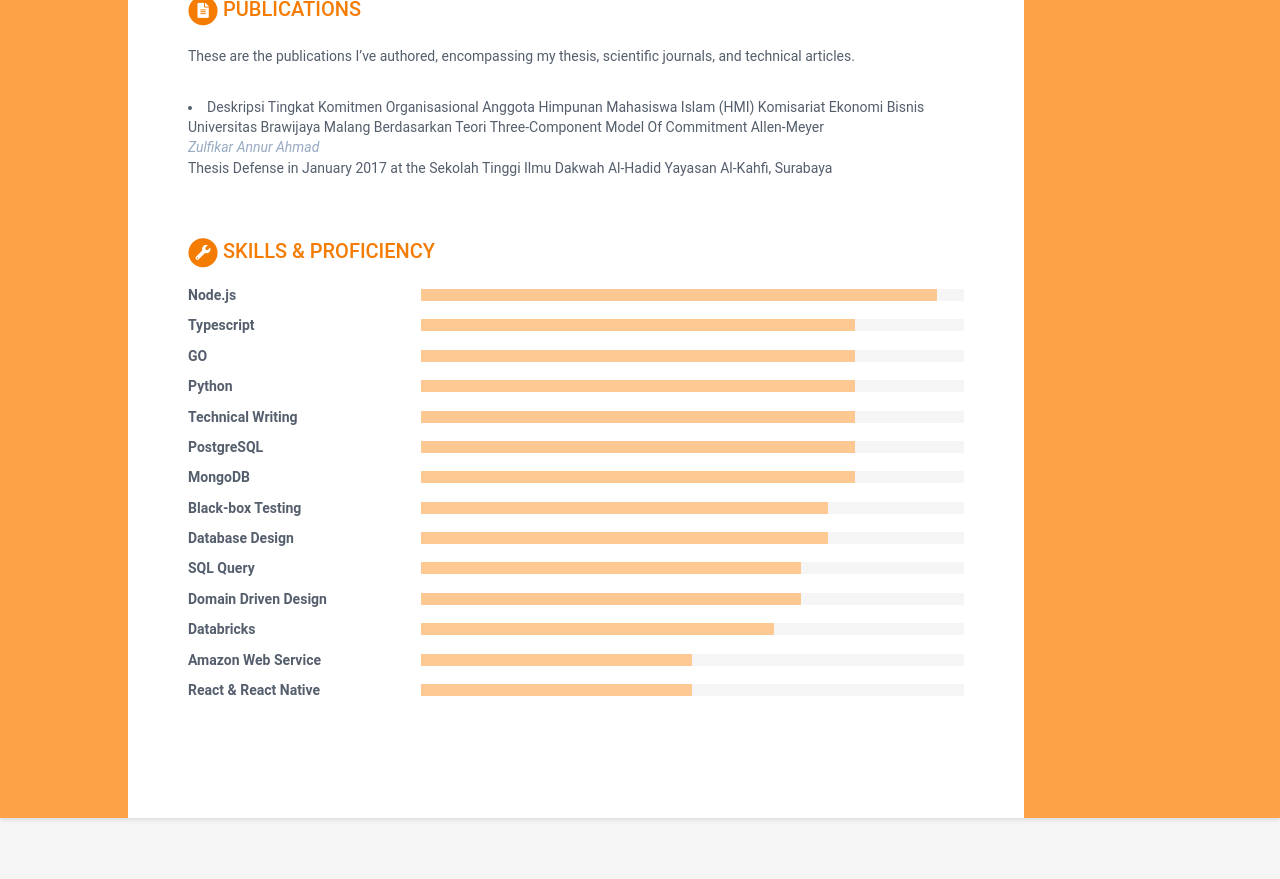
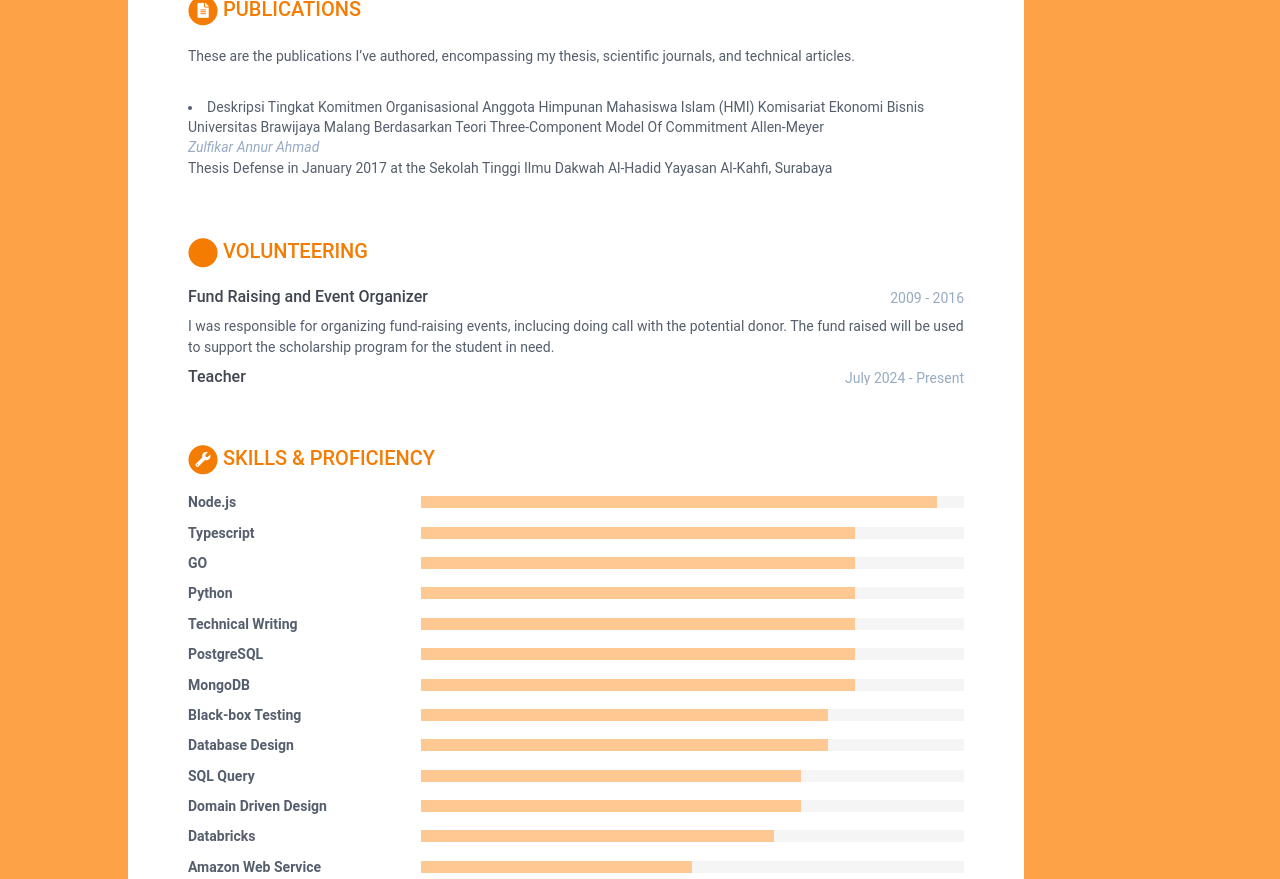
Before and after one commit to cakjulpikar/life-cv, a Jekyll site: the page built from index.html, in a window 1280 px wide and 900 px high, scrolled down 2157 px, cut to the strip 21-900 px from the top of the window. Built offline with Jekyll 4.4.1, drawn with Linux system fonts in a browser that asks for light colours; before the commit the page ends 2996 px from its top, so only the background shows below that.

Commit message:
add volunteering

```diff
--- a/_data/data.yml
+++ b/_data/data.yml
@@ -202,6 +202,22 @@ publications:
         authors: Zulfikar Annur Ahmad
         conference: Thesis Defense in January 2017 at the Sekolah Tinggi Ilmu Dakwah Al-Hadid Yayasan Al-Kahfi, Surabaya
 
+volunteering:
+    title: Volunteering
+    info:
+      - role: Fund Raising and Event Organizer
+        time: 2009 - 2016
+        organization: Yayasan Al Kahfi Malang
+        details: |
+          I was responsible for organizing fund-raising events, inclucing doing call with the potential donor.
+          The fund raised will be used to support the scholarship program for the student in need.
+      - role: Teacher
+        time: July 2024 - Present
+        organization: PKBM YPAB Tangerang Selatan
+        detail: |
+          I teach Informatics and Bahasa Indonesia in here.
+          I responsible for planning for class material, give assignment, and providing subject score at the end of semester.
+
 skills:
     title: Skills &amp; Proficiency
 
--- /dev/null
+++ b/_includes/volunteering.html
@@ -0,0 +1,38 @@
+{% assign volunteering = site.data.data.volunteering %}
+{% if volunteering %}
+<section class="section volunteering-section">
+
+    <h2 class="section-title">
+      <span class="fa-stack fa-xs">
+        <i class="fas fa-circle fa-stack-2x"></i>
+        <i class="fas fa-wreath fa-stack-1x fa-inverse"></i>
+      </span>
+      {{ volunteering.title }}
+    </h2>
+
+    {% for volunteering_exp in volunteering.info %}
+  <div class="item">
+
+    <div class="meta">
+
+      <div class="upper-row">
+        <h3 class="job-title">{{ volunteering_exp.role }}</h3>
+        <div class="time">{{ volunteering_exp.time }}</div>
+      </div><!--//upper-row-->
+
+      <div class="company">{{ volunteering_exp.company }}</div>
+
+    </div><!--//meta-->
+
+    {% if volunteering_exp.details %}
+    <div class="details">
+      {{ volunteering_exp.details | markdownify }}
+    </div><!--//details-->
+    {% endif %}
+
+  </div><!--//item-->
+  {% endfor %}
+
+
+  </section><!--//section-->
+{% endif %}
--- a/index.html
+++ b/index.html
@@ -16,4 +16,6 @@ layout: print
 
 {% include publications.html %}
 
+{% include volunteering.html %}
+
 {% include skills.html %}
```
